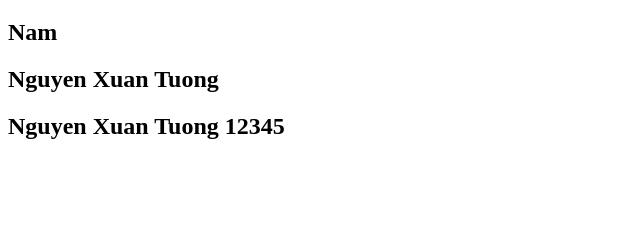
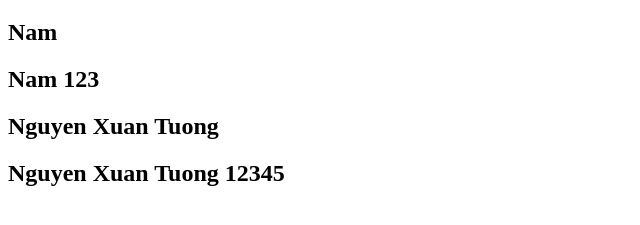
Before and after one commit to NXuanTuong/learn-git, a plain HTML site: page src/index.html in a window 1280 px wide. Shown: the part 61-286 px from the top of the page, without its empty margins (0-640 px from the left). Drawn offline with Linux system fonts and the light colour scheme.

Commit message:
nam commit x2

```diff
--- a/src/index.html
+++ b/src/index.html
@@ -9,6 +9,7 @@
 	<body>
 		<h1>Thanh Tung 1</h1>
 		<h2>Nam</h2>
+		<h2>Nam 123</h2>
 		<h2>Nguyen Xuan Tuong</h2>
 		<h2>Nguyen Xuan Tuong 12345</h2>
 	</body>
```
